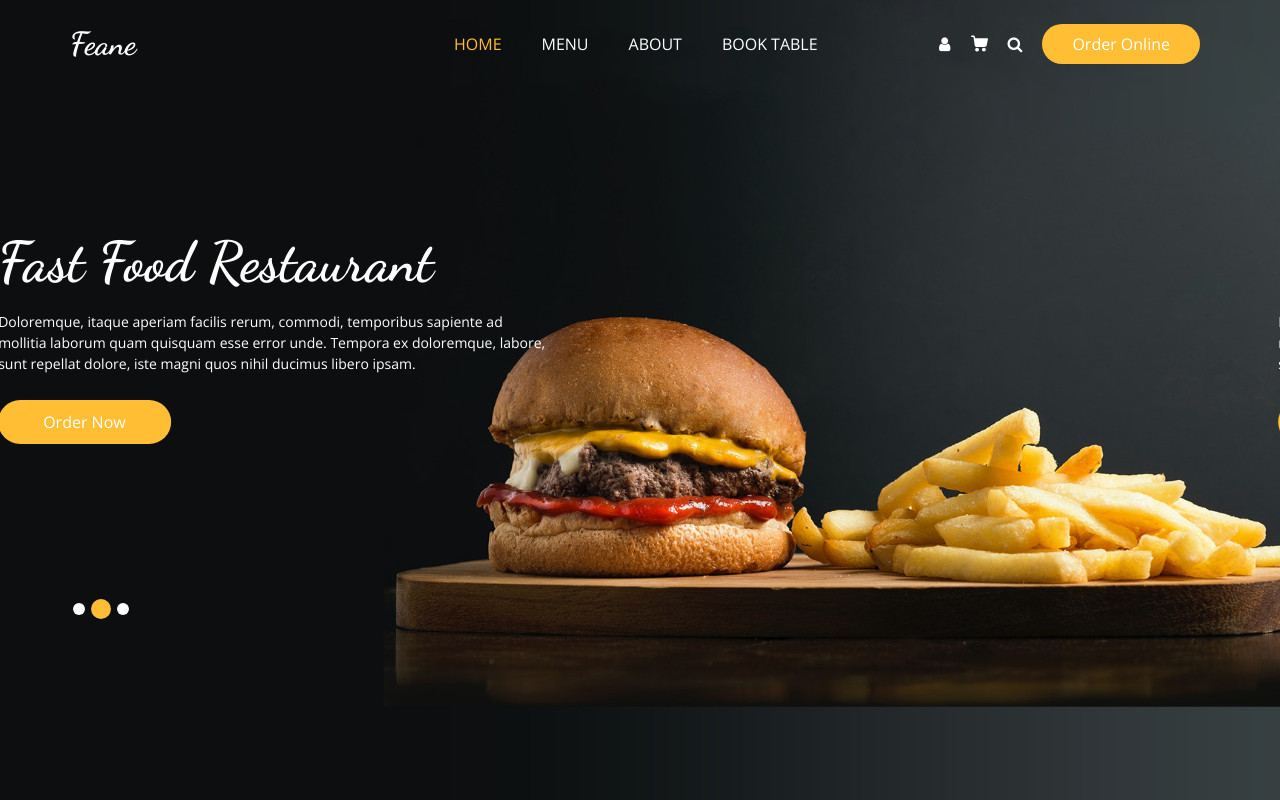
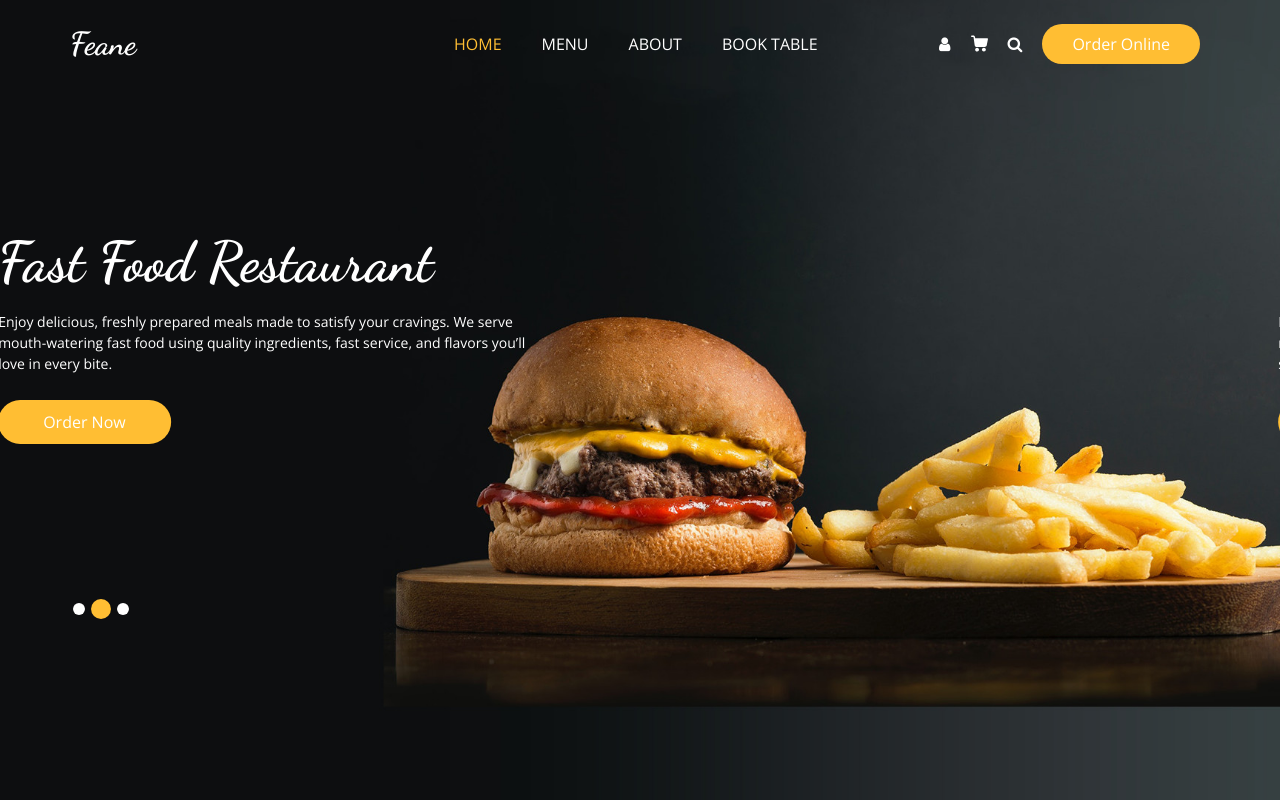
Before and after one commit to luckydudedave-dev/fane-foods, a plain HTML site: page index.html in a window 1280 px wide. Shown: the top 800 px of the page. Drawn offline with nearby package versions, Linux system fonts and the light colour scheme; some packages are replaced by stand-ins of ours.

Commit message:
Update index.html

```diff
--- a/index.html
+++ b/index.html
@@ -152,7 +152,9 @@
                       Fast Food Restaurant
                     </h1>
                     <p>
-                      Doloremque, itaque aperiam facilis rerum, commodi, temporibus sapiente ad mollitia laborum quam quisquam esse error unde. Tempora ex doloremque, labore, sunt repellat dolore, iste magni quos nihil ducimus libero ipsam.
+                      Enjoy delicious, freshly prepared meals made to satisfy your cravings.
+                      We serve mouth-watering fast food using quality ingredients, fast service,
+                      and flavors you’ll love in every bite.
                     </p>
                     <div class="btn-box">
                       <a href="" class="btn1">
```
